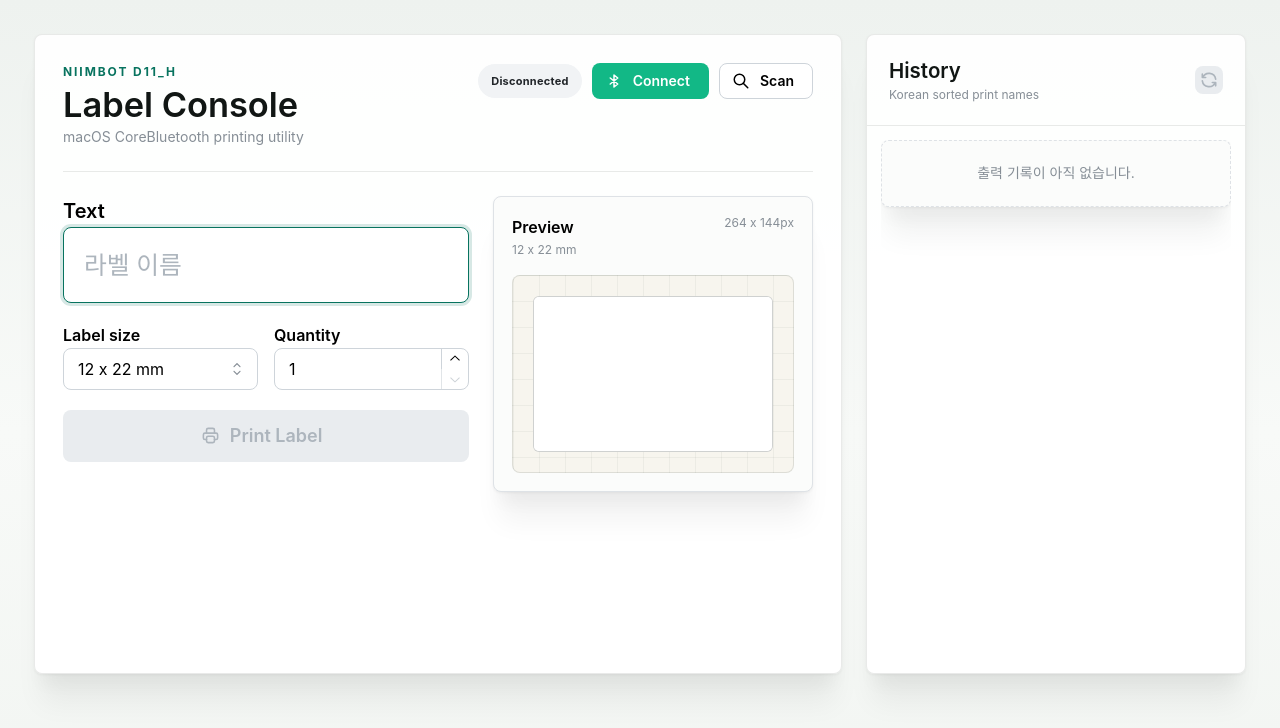
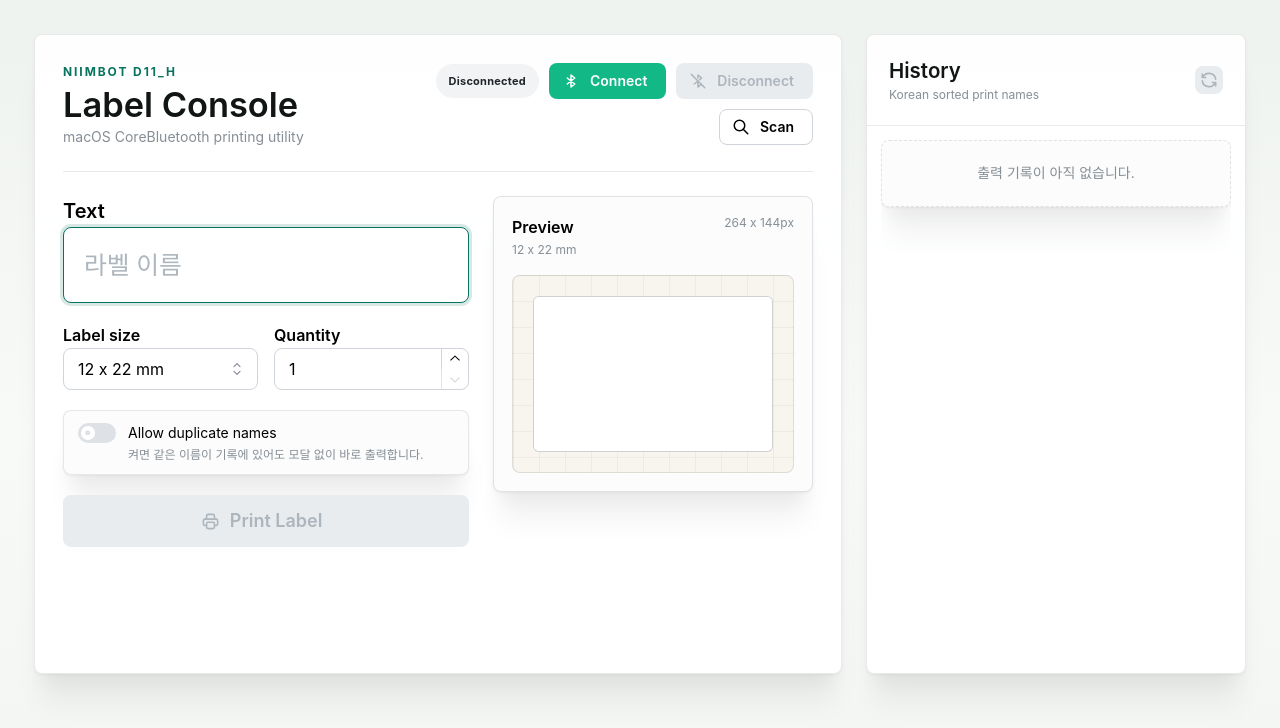
Before and after one commit to msm0748/app-niimbot, a React (Vite) app: page / in a window 1280 px wide. Shown: the top 728 px of the page. Built offline with nearby package versions, Linux system fonts and the light colour scheme.

Commit message:
Add disconnect control and duplicate toggle

```diff
--- a/src/App.tsx
+++ b/src/App.tsx
@@ -11,6 +11,7 @@ import {
   ScrollArea,
   Select,
   Stack,
+  Switch,
   Text,
   TextInput,
   Title,
@@ -66,6 +67,8 @@ const labelOptions = Object.values(LABEL_SIZES).map((size) => ({
   label: size.name,
 }))
 
+const DUPLICATE_POLICY_STORAGE_KEY = 'niimbot-d11-allow-duplicates'
+
 export default function App() {
   const [text, setText] = useState('')
   const [labelSize, setLabelSize] = useState<LabelSize>('12x22')
@@ -79,6 +82,7 @@ export default function App() {
   const [statusMessage, setStatusMessage] = useState('')
   const [history, setHistory] = useState<PrintHistoryItem[]>([])
   const [scanResults, setScanResults] = useState<{ name: string; services: string[]; matched: boolean }[]>([])
+  const [allowDuplicates, setAllowDuplicates] = useState(false)
   const [modal, setModal] = useState<ModalState>(null)
 
   const inputRef = useRef<HTMLInputElement>(null)
@@ -111,6 +115,7 @@ export default function App() {
 
   useEffect(() => {
     setHistory(loadHistory())
+    setAllowDuplicates(loadDuplicatePolicy())
     void refreshStatus()
     focusText()
     const timer = window.setInterval(refreshStatus, 2500)
@@ -193,7 +198,7 @@ export default function App() {
   async function print() {
     if (!normalizedText || isPrinting) return
 
-    if (hasDuplicateText(history, normalizedText)) {
+    if (!allowDuplicates && hasDuplicateText(history, normalizedText)) {
       setModal({ kind: 'duplicate', text: normalizedText })
       return
     }
@@ -274,21 +279,24 @@ export default function App() {
                 >
                   {status.connected ? status.deviceName || 'Connected' : 'Disconnected'}
                 </Badge>
-                {status.connected ? (
+                <Button
+                  leftSection={<IconBluetooth size={18} />}
+                  loading={isConnecting && !status.connected}
+                  disabled={status.connected}
+                  onClick={connect}
+                >
+                  Connect
+                </Button>
                 <Button
                   variant="light"
                   color="red"
                   leftSection={<IconBluetoothOff size={18} />}
-                    loading={isConnecting}
+                  loading={isConnecting && status.connected}
+                  disabled={!status.connected}
                   onClick={disconnect}
                 >
                   Disconnect
                 </Button>
-                ) : (
-                  <Button leftSection={<IconBluetooth size={18} />} loading={isConnecting} onClick={connect}>
-                    Connect
-                  </Button>
-                )}
                 <Button variant="default" leftSection={<IconSearch size={18} />} loading={isScanning} onClick={scanOnly}>
                   Scan
                 </Button>
@@ -345,6 +353,19 @@ export default function App() {
                     size="md"
                   />
                 </Group>
+
+                <Paper className="duplicate-policy" withBorder>
+                  <Switch
+                    label="Allow duplicate names"
+                    description="켜면 같은 이름이 기록에 있어도 모달 없이 바로 출력합니다."
+                    checked={allowDuplicates}
+                    onChange={(event) => {
+                      const next = event.currentTarget.checked
+                      setAllowDuplicates(next)
+                      saveDuplicatePolicy(next)
+                    }}
+                  />
+                </Paper>
 
                 <Button
                   leftSection={<IconPrinter size={19} />}
@@ -492,3 +513,21 @@ function formatError(error: unknown) {
   if (error instanceof Error) return error.message
   return 'Unexpected printer error'
 }
+
+function loadDuplicatePolicy() {
+  try {
+    return typeof localStorage !== 'undefined' && localStorage.getItem(DUPLICATE_POLICY_STORAGE_KEY) === 'true'
+  } catch {
+    return false
+  }
+}
+
+function saveDuplicatePolicy(allowDuplicates: boolean) {
+  try {
+    if (typeof localStorage !== 'undefined') {
+      localStorage.setItem(DUPLICATE_POLICY_STORAGE_KEY, String(allowDuplicates))
+    }
+  } catch {
+    // Storage can be unavailable in tests or restricted webviews.
+  }
+}
--- a/src/app.css
+++ b/src/app.css
@@ -114,6 +114,12 @@ canvas {
 .print-button {
   height: 52px;
   font-weight: 600;
+}
+
+.duplicate-policy {
+  border-color: rgba(39, 48, 44, 0.1);
+  background: #fbfcfb;
+  padding: 12px 14px;
 }
 
 .scan-panel {
--- a/src/lib/ConfirmModal.tsx
+++ b/src/lib/ConfirmModal.tsx
@@ -64,7 +64,13 @@ export default function ConfirmModal({
               {cancelLabel}
             </Button>
           ) : null}
-          <Button ref={confirmRef} autoFocus color={destructive ? 'red' : 'dark'} onClick={onConfirm}>
+          <Button
+            ref={confirmRef}
+            autoFocus
+            data-autofocus
+            color={destructive ? 'red' : 'dark'}
+            onClick={onConfirm}
+          >
             {confirmLabel}
           </Button>
         </Group>
```
Also changed, not shown: 2 other files (tests, documents, lock files or other folders). Lines whose indentation alone changed are shown as unchanged.
